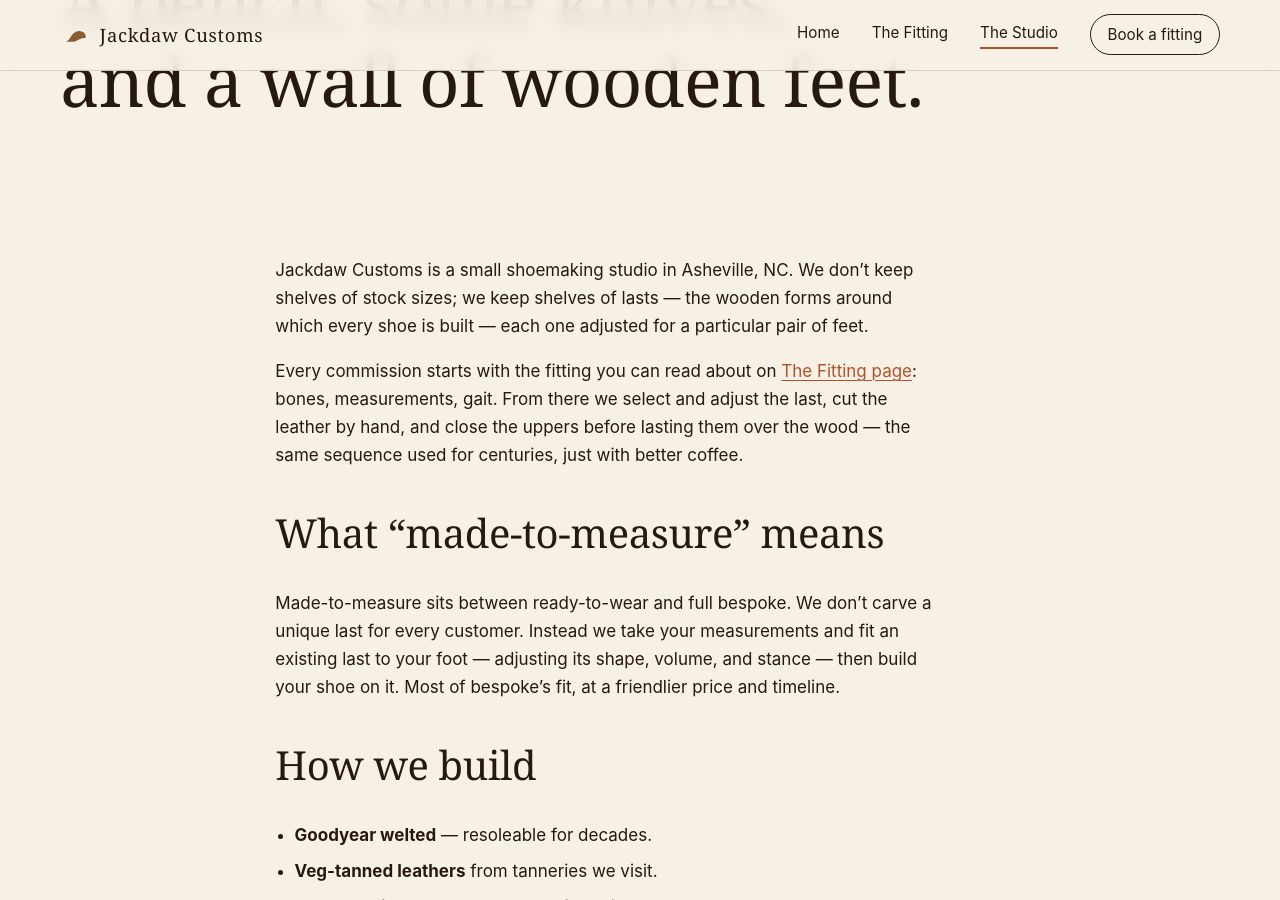
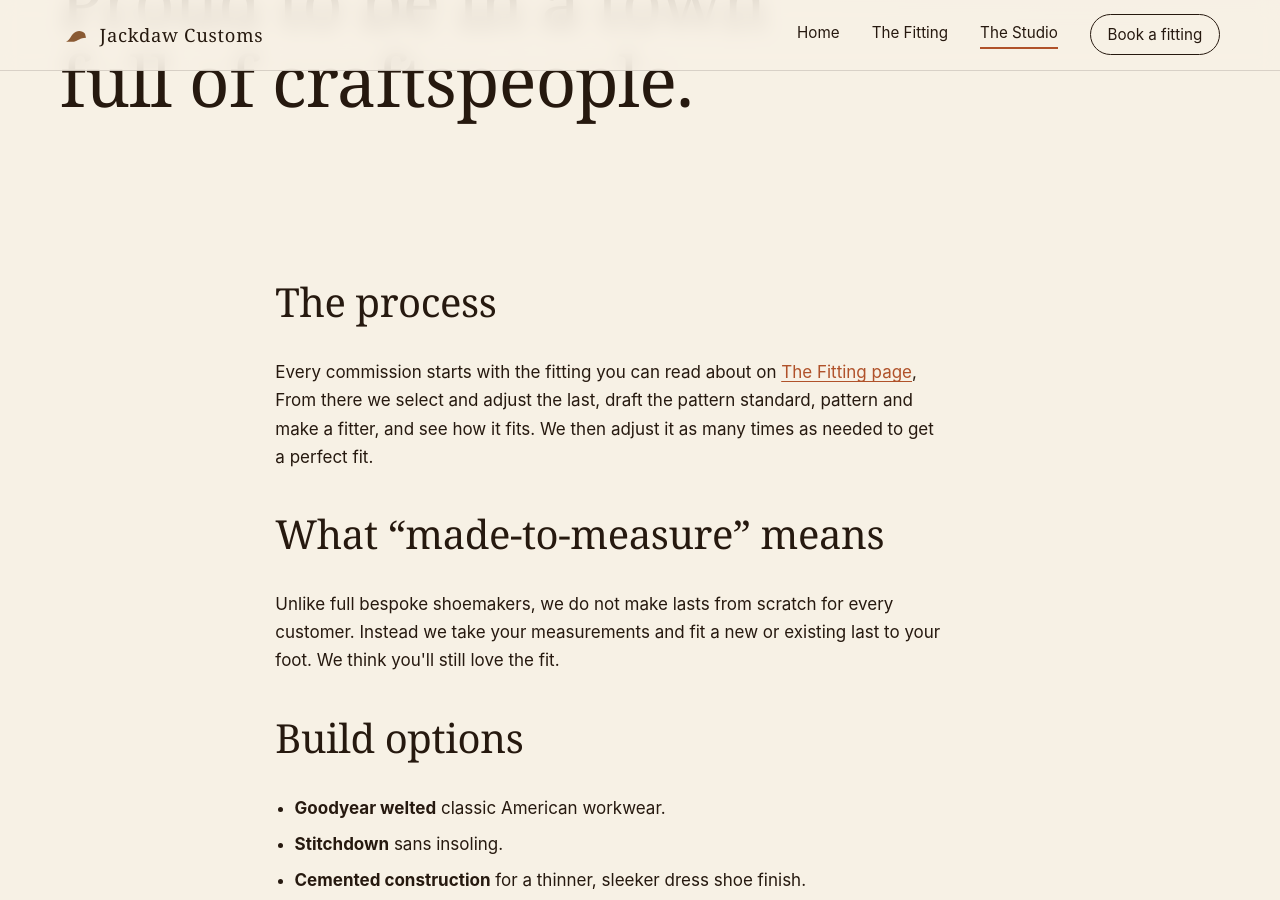
Before and after one commit to shoeswtf/alternate-website, a Jekyll site: the page built from about.md, in a window 1280 px wide and 900 px high, scrolled down 303 px. Built offline with Jekyll 4.4.1, drawn with Linux system fonts in a browser that asks for light colours; some of the changed text lies outside the part shown.

Commit message:
More wording cleanup

```diff
--- a/about.md
+++ b/about.md
@@ -7,51 +7,35 @@ title: The Studio
 <section class="page-head">
   <div class="shell">
     <p class="kicker">About us</p>
-    <h1>A bench, some knives,<br>and a wall of wooden feet.</h1>
+    <h1>Proud to be in a town full of craftspeople.</h1>
   </div>
 </section>
 
 <section class="prose-section">
   <div class="shell prose" data-reveal>
-    <p>
-      {{ site.title }} is a small shoemaking studio in {{ site.city }}.
-      We don&rsquo;t keep shelves of stock sizes; we keep shelves of lasts
-      &mdash; the wooden forms around which every shoe is built &mdash; each
-      one adjusted for a particular pair of feet.
-    </p>
+    <h2>The process</h2>
     <p>
       Every commission starts with the fitting you can read about on
-      <a href="{{ '/fitting/' | relative_url }}">The Fitting page</a>: bones,
-      measurements, gait. From there we select and adjust the last, cut the
-      leather by hand, and close the uppers before lasting them over the
-      wood &mdash; the same sequence used for centuries, just with better
-      coffee.
+      <a href="{{ '/fitting/' | relative_url }}">The Fitting page</a>,
+      From there we select and adjust the last, draft the pattern standard,
+      pattern and make a fitter, and see how it fits. We then adjust it
+      as many times as needed to get a perfect fit.
     </p>
 
     <h2>What &ldquo;made-to-measure&rdquo; means</h2>
     <p>
-      Made-to-measure sits between ready-to-wear and full bespoke. We
-      don&rsquo;t carve a unique last for every customer. Instead we take
-      your measurements and fit an existing last to your foot &mdash;
-      adjusting its shape, volume, and stance &mdash; then build your shoe
-      on it. Most of bespoke&rsquo;s fit, at a friendlier price and
-      timeline.
+      Unlike full bespoke shoemakers, we do not make lasts from scratch
+      for every customer. Instead we take your measurements and fit a new
+      or existing last to your foot. We think you'll still love the fit.
     </p>
 
-    <h2>How we build</h2>
+    <h2>Build options</h2>
     <ul>
-      <li><strong>Goodyear welted</strong> &mdash; resoleable for decades.</li>
-      <li><strong>Veg-tanned leathers</strong> from tanneries we visit.</li>
-      <li><strong>Cork beddings</strong> that mold to your footprint as you wear them.</li>
-      <li><strong>One pair at a time</strong> &mdash; no production line.</li>
+      <li><strong>Goodyear welted</strong> classic American workwear.</li>
+      <li><strong>Stitchdown</strong> sans insoling.</li>
+      <li><strong>Cemented construction</strong> for a thinner, sleeker dress shoe finish.</li>
+      <li><strong>Blake rapid stitch</strong> &mdash; I can work with a cobbler to stitch this.</li>
     </ul>
-
-    <h2>Who makes your shoes</h2>
-    <p>
-      The studio is run by one maker &mdash; me. I&rsquo;ve made everything
-      from alpine boots to opera pumps &mdash; but most days it&rsquo;s
-      oxfords, derbies, and boots meant to walk real miles.
-    </p>
   </div>
 </section>
 
--- a/fitting.html
+++ b/fitting.html
@@ -7,12 +7,10 @@ title: The Fitting — Bones, Measurements & Process
 <section class="hero hero--sub">
   <div class="shell">
     <p class="kicker" data-reveal>From skeleton to silhouette</p>
-    <h1 data-reveal>A shoe is only as honest<br>as its fitting.</h1>
+    <h1 data-reveal>A fit informed by<br>biomechanics</h1>
     <p class="lede" data-reveal>
       Your feet are 26 bones, 33 joints, and more than a hundred muscles and
-      tendons &mdash; stacked into a shock absorber that carries you all day.
-      Scroll to see what we look at, what we measure, and exactly how a
-      fitting at {{ site.title }} works.
+      tendons. Scroll to visualize what measurements we take and why.
     </p>
   </div>
   <a class="scroll-cue" href="#bones" aria-label="Scroll to begin">
```
